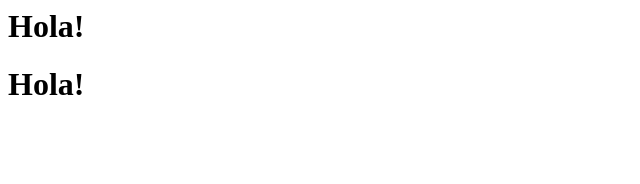
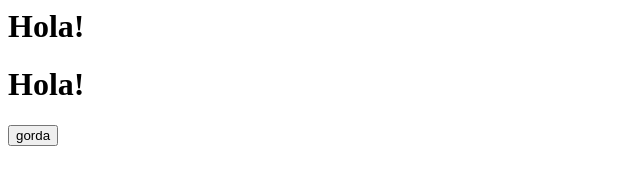
Before and after one commit to McLovin33/git-tutorial, a plain HTML site: page index.html in a window 1280 px wide. Shown: the whole page, without its empty margins (0-640 px from the left). Drawn offline with Linux system fonts and the light colour scheme.

Commit message:
new form

```diff
--- a/index.html
+++ b/index.html
@@ -4,5 +4,7 @@
         <h1>Hola!</h1>
         <h1>Hola!</h1>
     </body>
-
+    <form action="">
+        <input type="button" value="gorda">
+    </form>
 </html>
```
